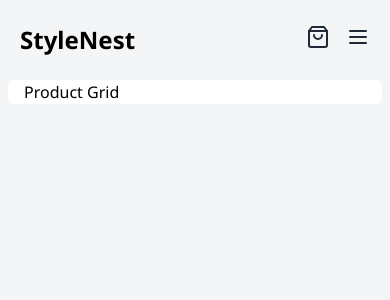
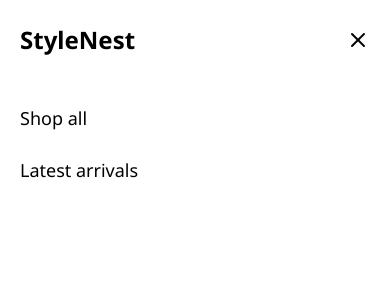
Before and after one commit to 47anjan/stylenest, a Next.js app: page / in a window 390 px wide. Both pictures are taken after a click on the button 358 px from the left and 37 px from the top of the page. Shown: the top 300 px of the page. Built offline with nearby package versions, Linux system fonts and the light colour scheme.

Commit message:
Build MobileMenu

```diff
--- a/app/globals.css
+++ b/app/globals.css
@@ -5,3 +5,25 @@
 body {
   background: #f3f5f7;
 }
+
+/* Slide in and Fadein Animation */
+@keyframes slideIn {
+  from {
+    transform: translateX(100%);
+  }
+}
+@keyframes fadeIn {
+  from {
+    opacity: 0;
+  }
+}
+
+/* Mobile menu overly */
+.backdrop {
+  animation: fadeIn 850ms cubic-bezier(0.14, 0.78, 0.36, 1);
+}
+
+/* Mobile menu container */
+.drawer {
+  animation: slideIn 500ms cubic-bezier(0.14, 0.78, 0.36, 1);
+}
--- a/components/header.tsx
+++ b/components/header.tsx
@@ -1,5 +1,6 @@
 import { MenuIcon, ShoppingBag } from "lucide-react";
 import Link from "next/link";
+import MobileMenu from "./mobile-menu";
 
 const Header = () => {
   return (
@@ -24,9 +25,7 @@ const Header = () => {
               <ShoppingBag />
             </Link>
             <div className="md:hidden">
-              <button>
-                <MenuIcon />
-              </button>
+              <MobileMenu />
             </div>
           </div>
         </div>
--- /dev/null
+++ b/components/mobile-menu.tsx
@@ -0,0 +1,50 @@
+"use client";
+
+import { MenuIcon, X } from "lucide-react";
+import Link from "next/link";
+import { useState } from "react";
+import { createPortal } from "react-dom";
+
+const MobileMenu = () => {
+  const [open, setOpen] = useState(false);
+  const openMenu = () => setOpen(true);
+  const closeMenu = () => setOpen(false);
+
+  return (
+    <>
+      <button onClick={openMenu}>
+        <MenuIcon />
+      </button>
+      {open &&
+        createPortal(
+          <>
+            <div className="md:hidden fixed text-black z-50 inset-0 p-4">
+              <div className="backdrop absolute inset-0 z-40 bg-purple bg-opacity-50 backdrop-blur-[3px]" />
+              <div className="drawer absolute inset-0 w-full bg-white z-50  flex flex-col px-5 ">
+                <header className="mt-2  h-16    flex justify-between items-center">
+                  <Link className="text-2xl font-bold" href="/">
+                    StyleNest
+                  </Link>
+                  <button onClick={closeMenu}>
+                    <X />
+                  </button>
+                </header>
+                <div className="flex-1 overflow-auto mt-8">
+                  <ul className="flex flex-col text-lg  gap-6 ">
+                    <li>
+                      <Link href="/shop-all">Shop all</Link>
+                    </li>
+                    <li>
+                      <Link href="/latest-arrivals">Latest arrivals</Link>
+                    </li>
+                  </ul>
+                </div>
+              </div>
+            </div>
+          </>,
+          document.body
+        )}
+    </>
+  );
+};
+export default MobileMenu;
```
